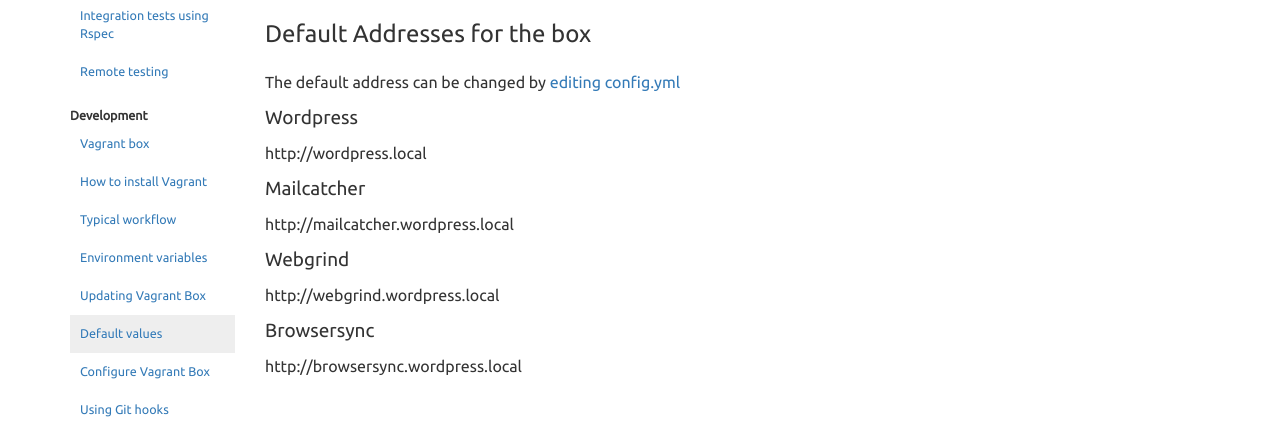
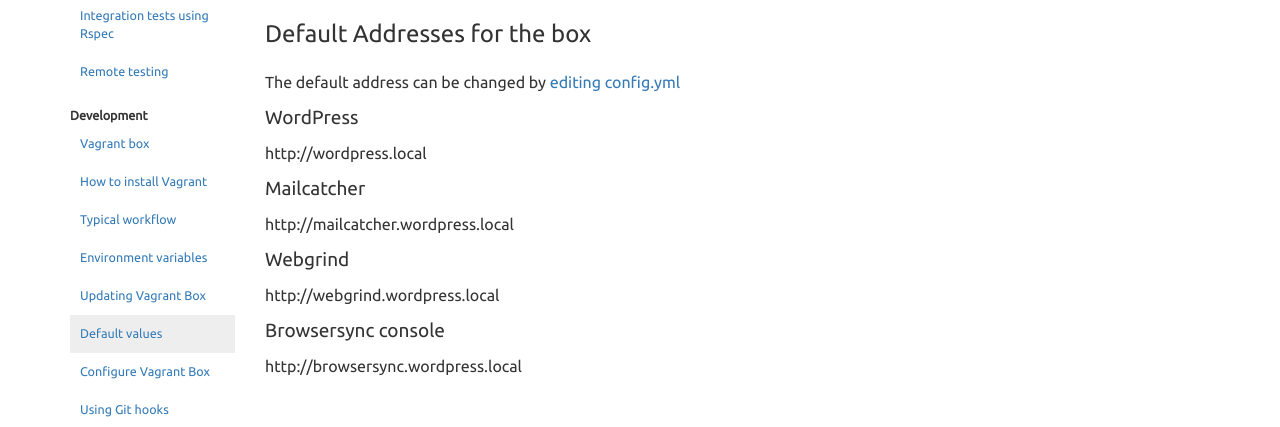
Before and after one commit to Seravo/docs, a Jekyll site: the page built from _posts/2015-10-13-defaults.md, in a window 1280 px wide. Shown: the part 694-1121 px from the top of the page. Built offline with Jekyll 4.4.1, drawn with Linux system fonts in a browser that asks for light colours; nearby versions of some CDN libraries.

Commit message:
Add Browsersync failure notice and fix typos (capital_P_dangit()!)

```diff
--- a/_posts/2015-10-13-defaults.md
+++ b/_posts/2015-10-13-defaults.md
@@ -30,7 +30,7 @@
 ### Default Addresses for the box
 The default address can be changed by [editing config.yml]({{ site.baseurl }}{% post_url 2015-10-12-configure-vagrant-box %})
 
-#### Wordpress
+#### WordPress
 http://wordpress.local
 
 #### Mailcatcher
@@ -39,5 +39,5 @@
 #### Webgrind
 http://webgrind.wordpress.local
 
-#### Browsersync
+#### Browsersync console
 http://browsersync.wordpress.local
```
Also changed, not shown: _posts/2015-10-11-gulp.md (+3 -1 lines).
